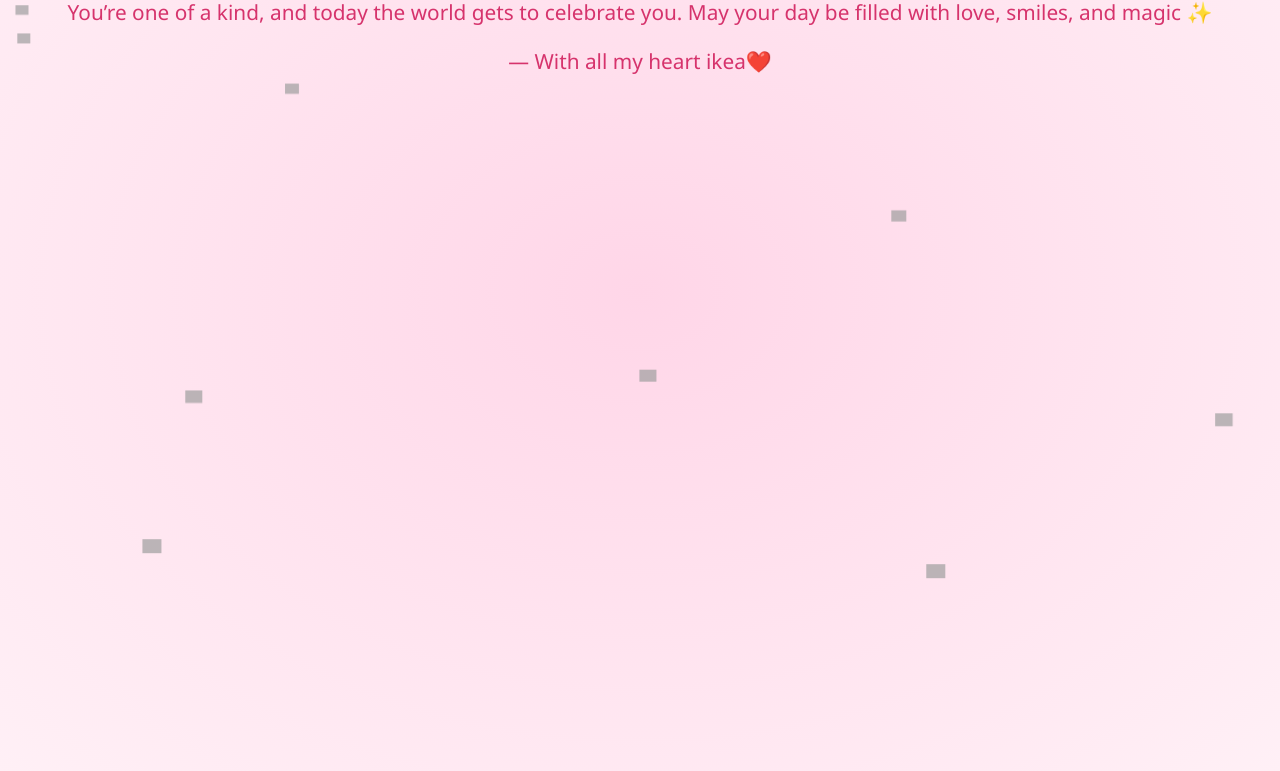
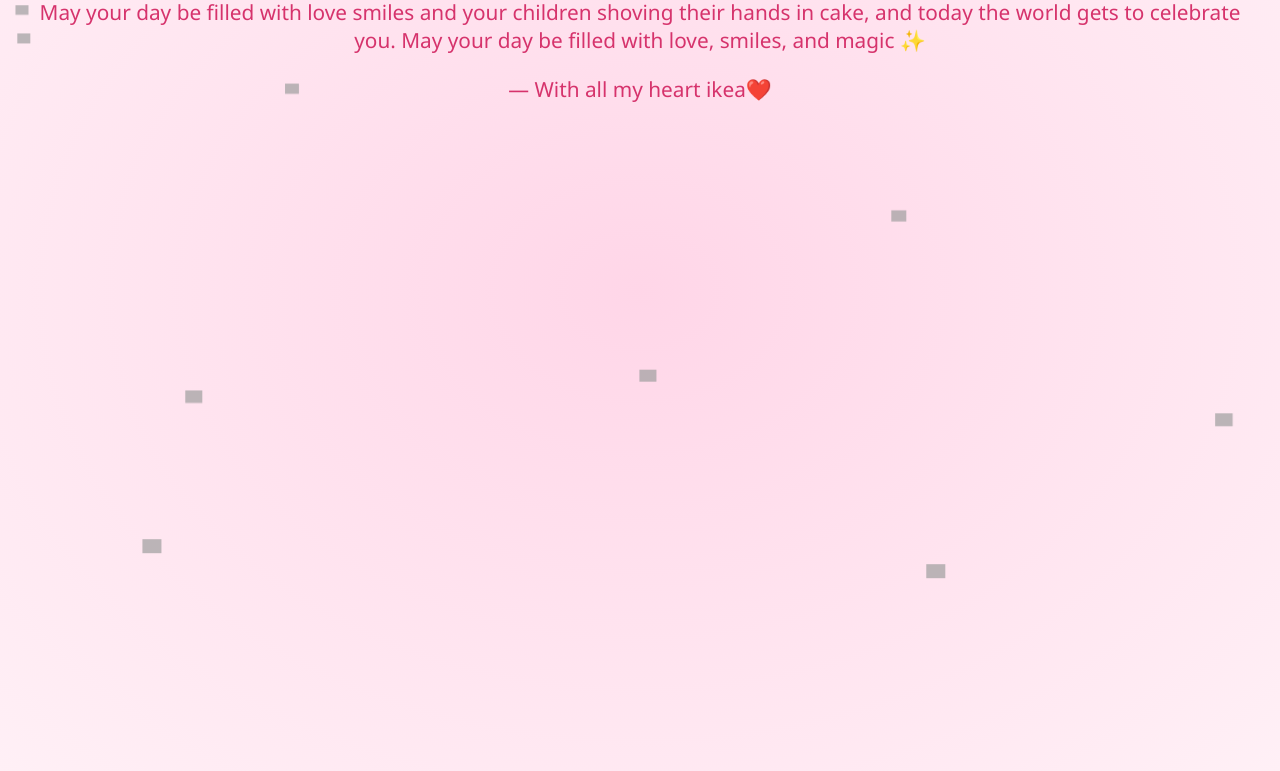
Before and after one commit to ShawkingDev/kiera, a plain HTML site: page home.html in a window 1280 px wide. Shown: the part 189-960 px from the top of the page. Drawn offline with Linux system fonts and the light colour scheme; grey boxes are pictures that could not be loaded.

Commit message:
Update home.html

```diff
--- a/home.html
+++ b/home.html
@@ -9,7 +9,7 @@
 <body class="birthday-page">
   <div class="birthday-message">
     <h1>🎉 Happy Birthday Kiera 🎉</h1>
-    <p>You’re one of a kind, and today the world gets to celebrate you.
+    <p>May your day be filled with love smiles and your children shoving their hands in cake, and today the world gets to celebrate you.
     May your day be filled with love, smiles, and magic ✨</p>
     <p>— With all my heart ikea❤️</p>
   </div>
```
